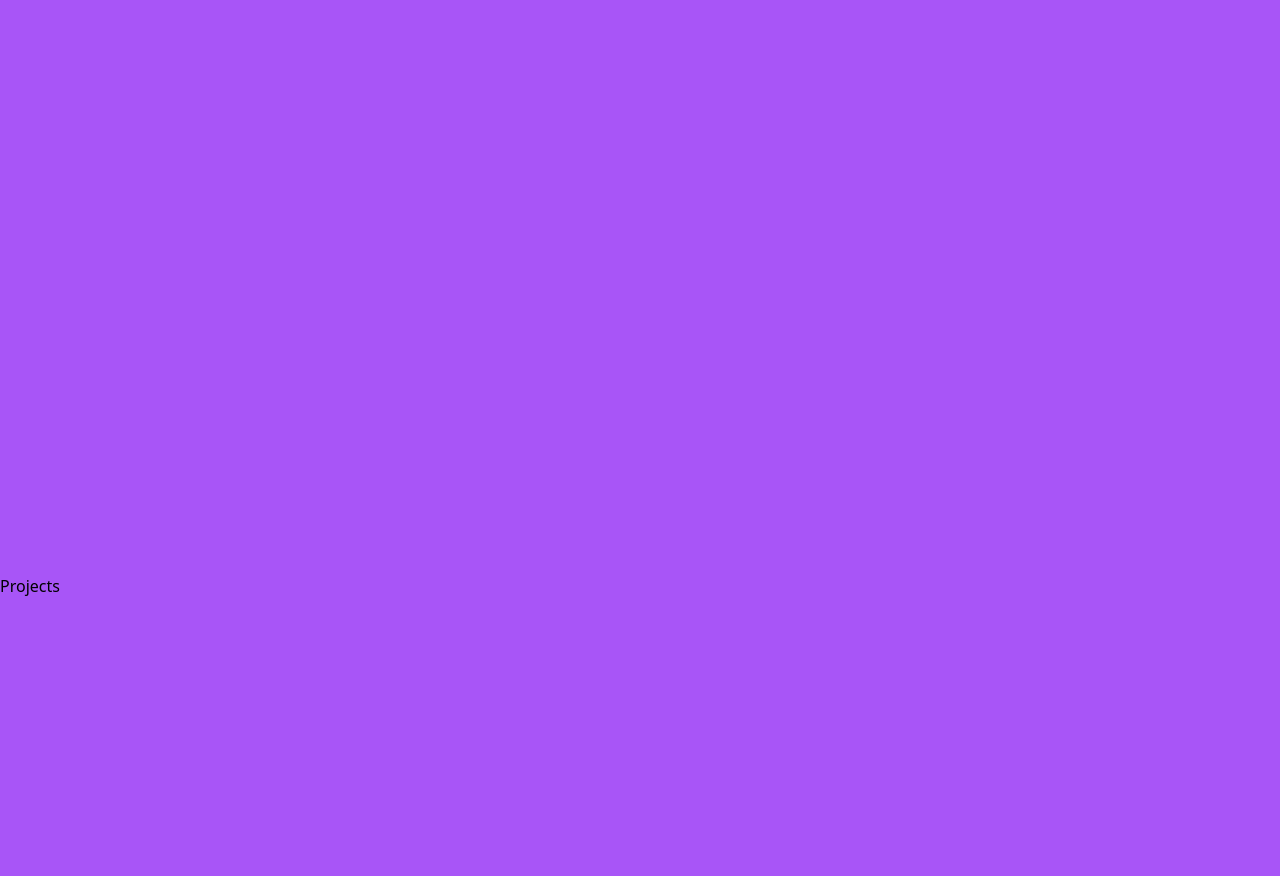
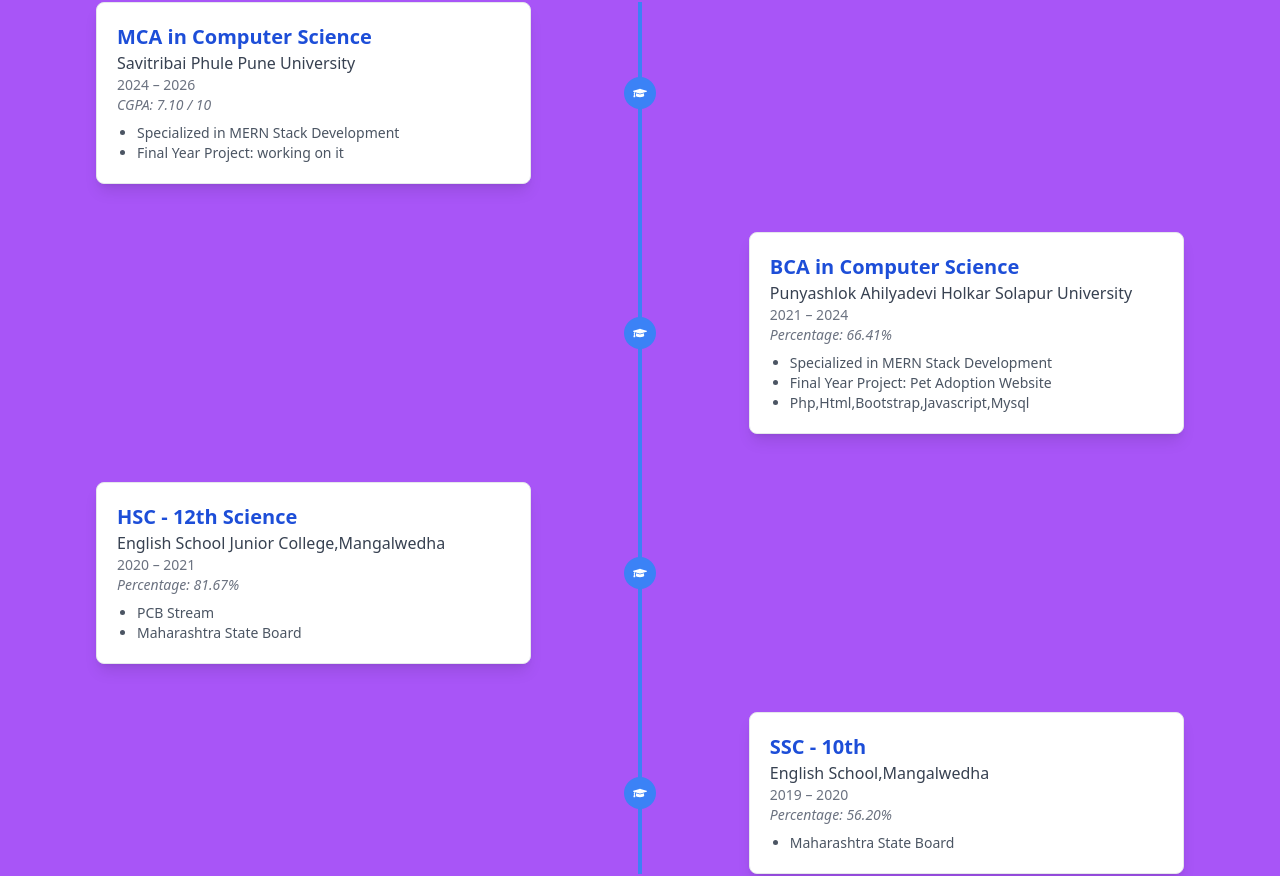
Before and after one commit to portfolio0/portfolio-deploy, a React (Vite) app: page / in a window 1280 px wide. Shown: the part 1098-1974 px from the top of the page. Built offline with nearby package versions, Linux system fonts and the light colour scheme.

Commit message:
feat: add About section content

```diff
--- a/package.json
+++ b/package.json
@@ -11,8 +11,10 @@
   },
   "dependencies": {
     "@emotion/react": "^11.14.0",
-    "@emotion/styled": "^11.14.0",
-    "@mui/material": "^7.1.0",
+    "@emotion/styled": "^11.14.1",
+    "@mui/icons-material": "^7.2.0",
+    "@mui/lab": "^7.0.0-beta.14",
+    "@mui/material": "^7.2.0",
     "react": "^18.3.1",
     "react-dom": "^18.3.1",
     "react-icons": "^5.5.0",
--- a/src/App.jsx
+++ b/src/App.jsx
@@ -63,22 +63,22 @@
         {/* <RouterProvider router={router} /> */}
         <Navbar />
         <Main />
-        <div className="h-[100vh]" id="about">
+        <div className="min-h-screen py-16 px-4" id="about">
           <About />
         </div>
-        <div className="h-[100vh]" id="projects">
+        <div className="min-h-screen py-16 px-4" id="projects">
           <Projects />
         </div>
-        <div className="h-[100vh]" id="skills">
+        <div className="min-h-screen py-16 px-4" id="skills">
           <Skill />
         </div>
-        <div className="h-[100vh]" id="resume">
+        <div className="min-h-screen py-16 px-4" id="resume">
           <Resume />
         </div>
-        <div className="h-[100vh]" id="contact">
+        <div className="min-h-screen py-16 px-4" id="contact">
           <Contact />
         </div>
-        <div className="h-[100vh]" id="blog">
+        <div className="min-h-screen py-16 px-4" id="blog">
           <Blog />
         </div>
         <Footer />
--- a/src/components/aboutme/About.jsx
+++ b/src/components/aboutme/About.jsx
@@ -1,7 +1,12 @@
 import React from "react";
+import Education from "./Education";
 
 const About = () => {
-  return <div>About</div>;
+  return (
+    <div>
+      <Education />
+    </div>
+  );
 };
 
 export default About;
--- /dev/null
+++ b/src/components/aboutme/Education.jsx
@@ -0,0 +1,96 @@
+import { FaGraduationCap } from "react-icons/fa";
+
+const educationData = [
+  {
+    degree: "MCA in Computer Science",
+    institution: "Savitribai Phule Pune University",
+    duration: "2024 – 2026",
+    grade: "CGPA: 7.10 / 10",
+    description: [
+      "Specialized in MERN Stack Development",
+      "Final Year Project: working on it",
+    ],
+  },
+  {
+    degree: "BCA in Computer Science",
+    institution: "Punyashlok Ahilyadevi Holkar Solapur University",
+    duration: "2021 – 2024",
+    grade: "Percentage: 66.41%",
+    description: [
+      "Specialized in MERN Stack Development",
+
+      "Final Year Project: Pet Adoption Website ",
+      "Php,Html,Bootstrap,Javascript,Mysql",
+    ],
+  },
+  {
+    degree: "HSC - 12th Science",
+    institution: "English School Junior College,Mangalwedha",
+    duration: "2020 – 2021",
+    grade: "Percentage: 81.67%",
+    description: ["PCB Stream", "Maharashtra State Board"],
+  },
+  {
+    degree: "SSC - 10th",
+    institution: "English School,Mangalwedha",
+    duration: "2019 – 2020",
+    grade: "Percentage: 56.20%",
+    description: ["Maharashtra State Board"],
+  },
+];
+
+const Education = () => {
+  return (
+    <section className="py-16 px-4 md:px-20 bg-purple-500">
+      <h2 className="text-3xl font-bold text-center mb-16 text-blue-600 dark:text-white">
+        🎓 MY JOURNEY
+      </h2>
+
+      <div className="relative">
+        {/* Vertical Line in Center */}
+        <div className="absolute left-1/2 top-0 h-full w-1 bg-blue-500 transform -translate-x-1/2"></div>
+
+        {/* Timeline Items */}
+        {educationData.map((item, index) => {
+          const isLeft = index % 2 === 0;
+          return (
+            <div
+              key={index}
+              className={`mb-12 flex flex-col md:flex-row ${
+                isLeft ? "md:justify-start" : "md:justify-end"
+              } items-center w-full relative`}
+            >
+              {/* Card */}
+              <div
+                className={`w-full md:w-[40%] p-5 rounded-lg shadow-lg bg-white dark:bg-gray-800 border border-gray-200 dark:border-gray-700 ${
+                  isLeft ? "md:mr-auto" : "md:ml-auto"
+                }`}
+              >
+                <h3 className="text-xl font-semibold text-blue-700 dark:text-blue-300">
+                  {item.degree}
+                </h3>
+                <p className="text-gray-700 dark:text-gray-300">
+                  {item.institution}
+                </p>
+                <p className="text-sm text-gray-500">{item.duration}</p>
+                <p className="text-sm italic text-gray-500">{item.grade}</p>
+                <ul className="list-disc ml-5 mt-2 text-sm text-gray-600 dark:text-gray-400">
+                  {item.description.map((desc, i) => (
+                    <li key={i}>{desc}</li>
+                  ))}
+                </ul>
+              </div>
+
+              {/* Dot */}
+              <div className="absolute left-1/2 transform -translate-x-1/2 w-8 h-8 rounded-full bg-blue-500 flex items-center justify-center z-10">
+                <FaGraduationCap className="text-white text-sm" />
+              </div>
+            </div>
+          );
+        })}
+      </div>
+    </section>
+  );
+};
+
+export default Education;
```
Also changed, not shown: 1 other file (tests, documents, lock files or other folders).
